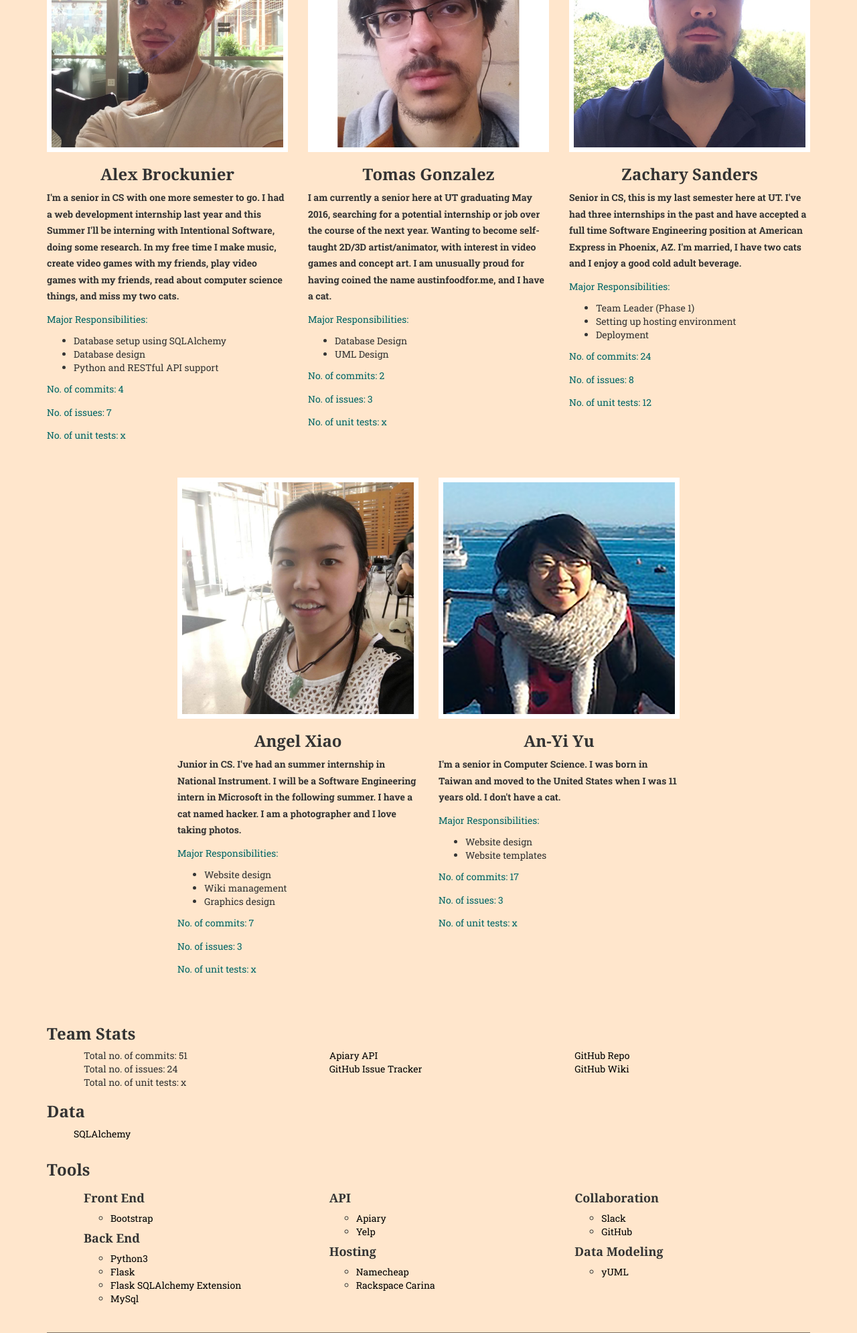
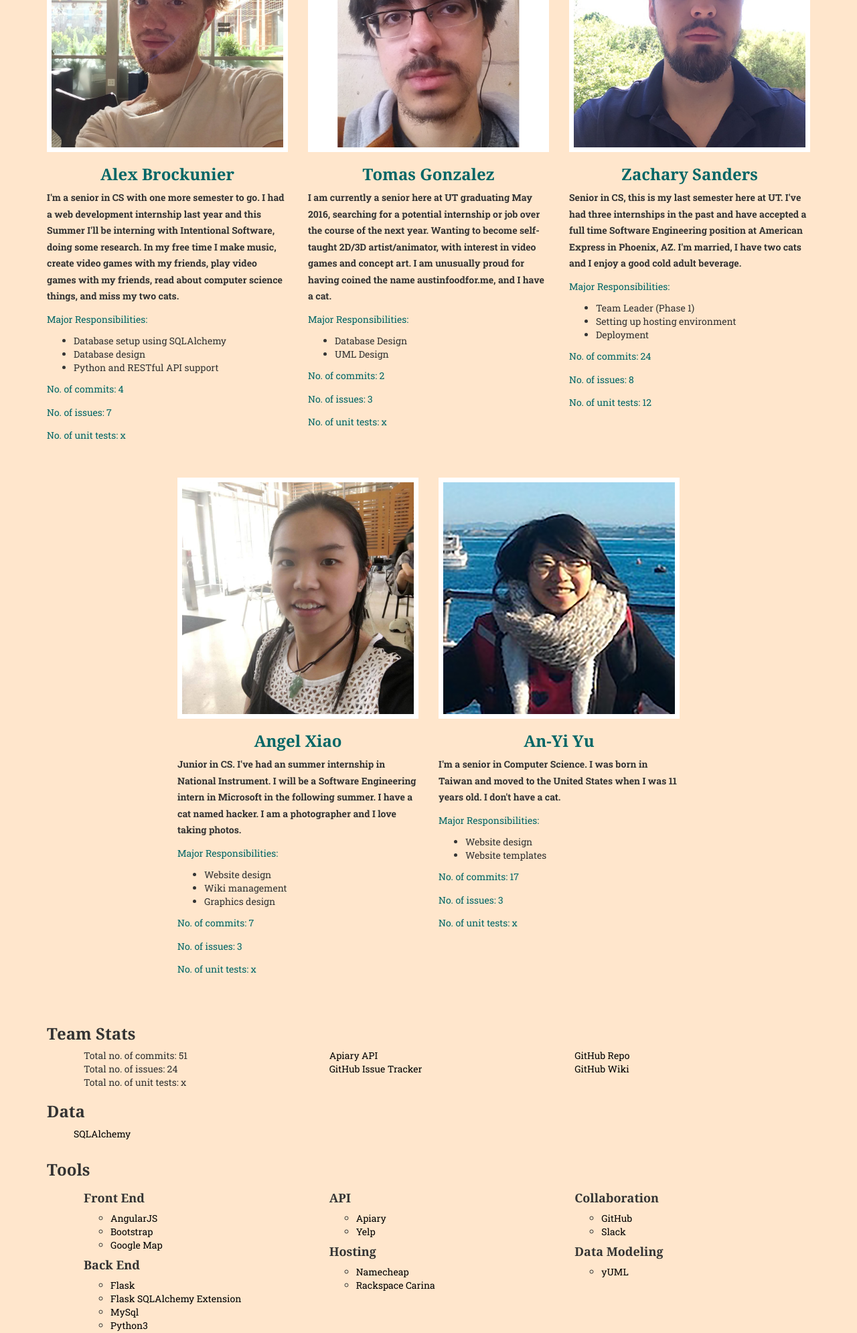
Before and after one commit to brockuniera/cs373-idb, a Flask app: page /about in a window 1280 px wide. Shown: the part 382-2372 px from the top of the page at 67% size. Run offline with Flask 2, Linux system fonts and the light colour scheme; some libraries are stand-ins or nearby versions; some web fonts are replaced.

Commit message:
update pages

```diff
--- a/app/static/css/agency.css
+++ b/app/static/css/agency.css
@@ -11,7 +11,7 @@ body {
 
 /* About page colors */
 .text-muted {
-  color:  #006666;
+  color: #006666;
 }
 .text-primary {
   color: #6d0a3a;
--- a/app/static/css/custom.css
+++ b/app/static/css/custom.css
@@ -79,6 +79,7 @@ a{
 
 /* center text */
 .center-text {
+  color: #006666;
   text-align: center;
 }
 
@@ -194,8 +195,7 @@ a{
 
     }
 
-li2
-{
+li2{
     font-size: 30px;
     color: #632B4C;
 }
--- a/app/templates/about.html
+++ b/app/templates/about.html
@@ -161,14 +161,17 @@
             <div class="col-md-4">
               <li> <h4>Front End</h4></li>
             <ul>
+              <li> <a href="https://angularjs.org/">AngularJS</a></li>
               <li> <a href="http://getbootstrap.com/">Bootstrap</a></li>
+              <li> <a href="https://developers.google.com/maps/">Google Map</a></li>
+
             </ul>
               <li> <h4>Back End</h4></li>
             <ul>
-              <li> <a href="https://www.python.org/download/releases/3.0/">Python3</a></li>
               <li> <a href="http://flask.pocoo.org/">Flask</a></li>
               <li> <a href="http://flask-sqlalchemy.pocoo.org/2.1/">Flask SQLAlchemy Extension</a></li>
               <li> <a href="https://www.mysql.com/">MySql</a></li>
+              <li> <a href="https://www.python.org/download/releases/3.0/">Python3</a></li>
             </ul>
             </div>
             <!-- second colums -->
@@ -188,8 +191,8 @@
             <div class="col-md-4">
               <li><h4>Collaboration</h4></li>
               <ul>
+                <li> <a href="https://github.com/">GitHub</a></li>
                 <li> <a href="https://slack.com/">Slack</a></li>
-                <li> <a href="https://github.com/">GitHub</a></li>
               </ul>
                 <li> <h4> Data Modeling</h4> </li>
               <ul>
--- a/app/templates/index.html
+++ b/app/templates/index.html
@@ -9,9 +9,6 @@
   <header class="header-image">
     <div class="container">
       <div class="space">
-<!--       <br></br>
-      <br></br>
-      <br></br> -->
         <div class="intro-mod intro-text row row-eq-height">
           <div class="col-md-5 intro-col">
             <div class="col-md-12 intro-heading">
```
